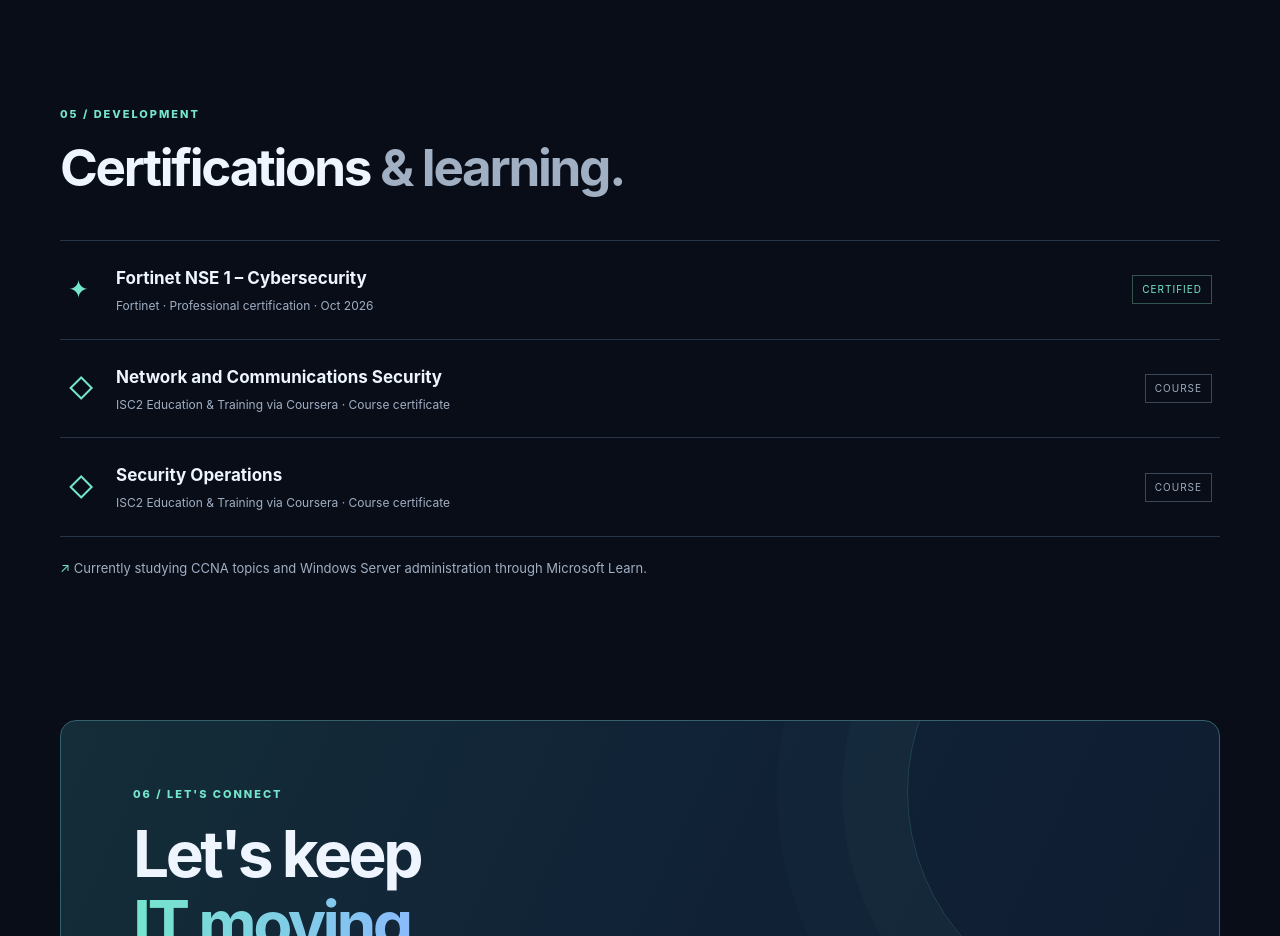
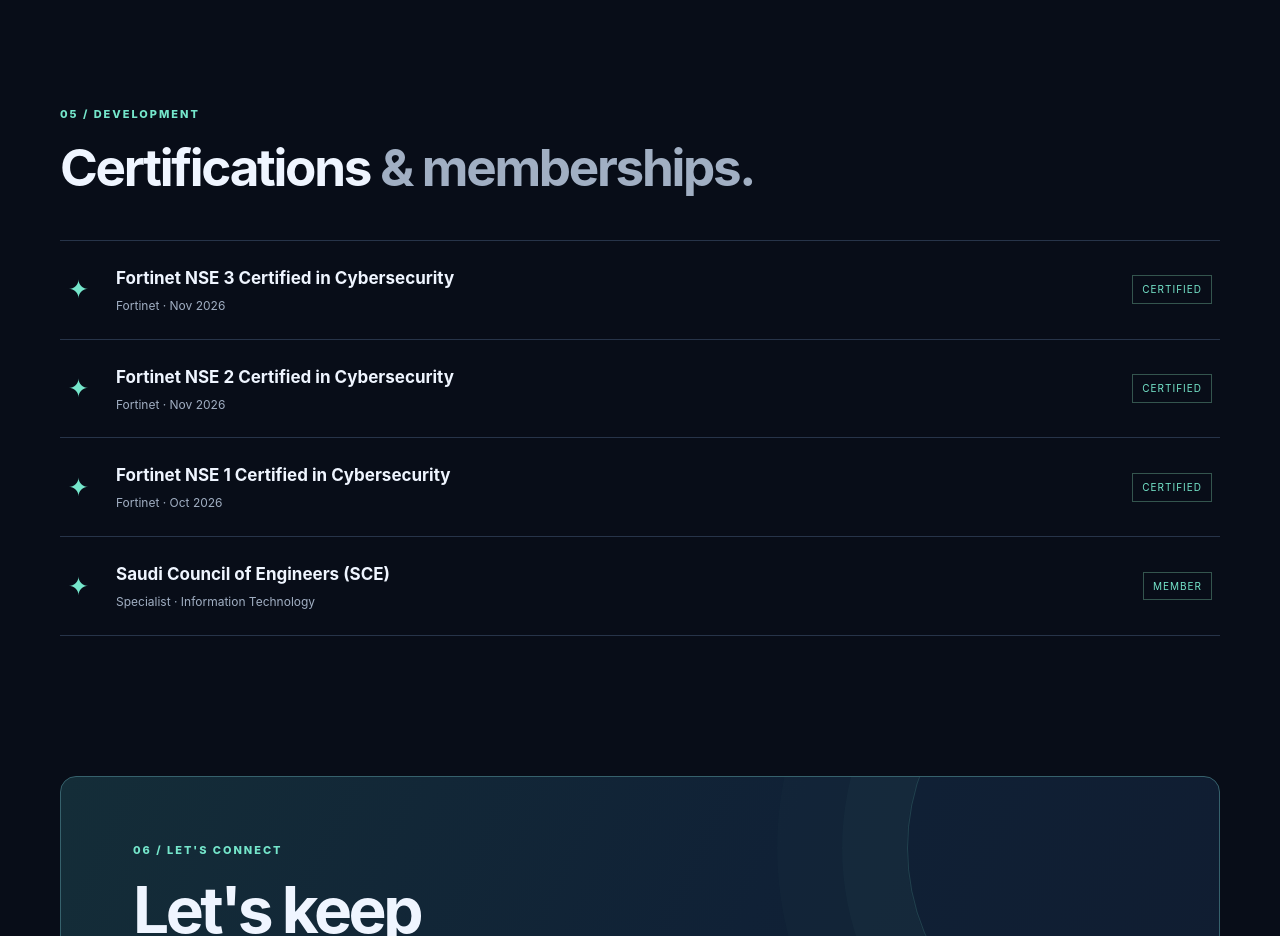
Before and after one commit to Amr-Alferaidi/Amr-Alferaidi.github.io, a plain HTML site: page index.html in a window 1280 px wide. Shown: the part 4620-5556 px from the top of the page. Drawn offline with Linux system fonts and the light colour scheme.

Commit message:
Update index.html

```diff
--- a/index.html
+++ b/index.html
@@ -369,43 +369,57 @@
                     </div>
                 </div>
             </section>
+
 <section class="section container" id="certifications">
   <div class="section-head">
     <p class="section-kicker">05 / DEVELOPMENT</p>
     <h2>
-                        Certifications <span class="muted-text">&amp; learning.</span>
+      Certifications
+      <span class="muted-text">&amp; memberships.</span>
     </h2>
   </div>
+
   <div class="cert-list">
+
     <div class="cert-item">
       <span class="cert-icon">✦</span>
       <div>
-                            <h3>Fortinet NSE 1 – Cybersecurity</h3>
-                            <p>Fortinet · Professional certification · Oct 2026</p>
+        <h3>Fortinet NSE 3 Certified in Cybersecurity</h3>
+        <p>Fortinet · Nov 2026</p>
       </div>
       <span class="cert-status">CERTIFIED</span>
     </div>
+
     <div class="cert-item">
-                        <span class="cert-icon">◇</span>
+      <span class="cert-icon">✦</span>
       <div>
-                            <h3>Network and Communications Security</h3>
-                            <p>ISC2 Education &amp; Training via Coursera · Course certificate</p>
+        <h3>Fortinet NSE 2 Certified in Cybersecurity</h3>
+        <p>Fortinet · Nov 2026</p>
       </div>
-                        <span class="cert-status cert-muted">COURSE</span>
+      <span class="cert-status">CERTIFIED</span>
     </div>
+
     <div class="cert-item">
-                        <span class="cert-icon">◇</span>
+      <span class="cert-icon">✦</span>
       <div>
-                            <h3>Security Operations</h3>
-                            <p>ISC2 Education &amp; Training via Coursera · Course certificate</p>
+        <h3>Fortinet NSE 1 Certified in Cybersecurity</h3>
+        <p>Fortinet · Oct 2026</p>
       </div>
-                        <span class="cert-status cert-muted">COURSE</span>
+      <span class="cert-status">CERTIFIED</span>
     </div>
+
+    <div class="cert-item">
+      <span class="cert-icon">✦</span>
+      <div>
+        <h3>Saudi Council of Engineers (SCE)</h3>
+        <p>Specialist · Information Technology</p>
       </div>
-                <div class="learning-note">
-                    <span class="green">↗</span> Currently studying CCNA topics and Windows Server administration through Microsoft Learn.
+      <span class="cert-status">MEMBER</span>
+    </div>
+
   </div>
 </section>
+
             <section class="contact-section container" id="contact">
                 <div class="contact-panel">
                     <p class="section-kicker">06 / LET'S CONNECT</p>
```
Lines whose indentation alone changed are shown as unchanged.
